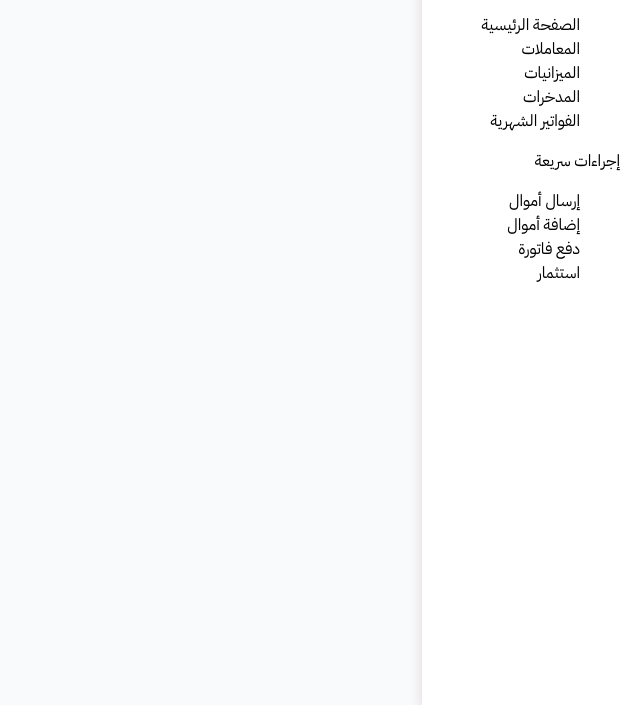
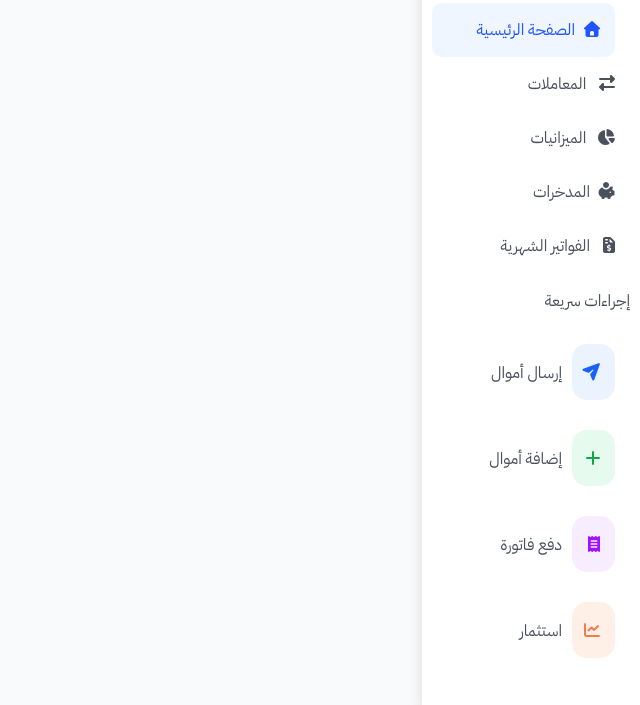
Before and after one commit to HanaMohamed01/Mudabbir-Financial-Dashboard, a plain HTML site: page index.html in a window 1280 px wide. Shown: the part 95-800 px from the top of the page, without its empty margins (640-1280 px from the left). Drawn offline with Linux system fonts and the light colour scheme.

Commit message:
Enhance sidebar with Font Awesome icons and improve active link styling in CSS

```diff
--- a/index.html
+++ b/index.html
@@ -11,6 +11,10 @@
     <link
       href="https://fonts.googleapis.com/css2?family=IBM+Plex+Sans+Arabic:wght@100;200;300;400;500;600;700&display=swap"
       rel="stylesheet"
+    />
+    <link
+      rel="stylesheet"
+      href="https://cdnjs.cloudflare.com/ajax/libs/font-awesome/7.0.1/css/all.min.css"
     />
   </head>
   <body>
@@ -31,20 +35,28 @@
         <div class="links_bar">
           <div class="main_links">
             <ul>
-              <li>الصفحة الرئيسية</li>
-              <li>المعاملات</li>
-              <li>الميزانيات</li>
-              <li>المدخرات</li>
-              <li>الفواتير الشهرية</li>
+              <li class="active_sidebar"><i class="fa-solid fa-house "> </i>الصفحة الرئيسية</li>
+              <li><i class="fa-solid fa-right-left"></i> المعاملات</li>
+              <li><i class="fa-solid fa-chart-pie"></i> الميزانيات</li>
+              <li><i class="fa-solid fa-piggy-bank"></i>المدخرات</li>
+              <li>
+                <i class="fa-solid fa-file-invoice-dollar"></i>الفواتير الشهرية
+              </li>
             </ul>
           </div>
           <span> إجراءات سريعة </span>
           <div class="speed_links">
             <ul>
-              <li>إرسال أموال</li>
-              <li>إضافة أموال</li>
-              <li>دفع فاتورة</li>
-              <li>استثمار</li>
+              <li>
+                <i class="fa-solid fa-paper-plane text-blue-600"></i>إرسال أموال
+              </li>
+              <li><i class="fa-solid fa-plus"></i>إضافة أموال</li>
+              <li>
+                <i class="fa-solid fa-receipt text-purple-600"></i>دفع فاتورة
+              </li>
+              <li>
+                <i class="fa-solid fa-chart-line text-orange-600"></i>استثمار
+              </li>
             </ul>
           </div>
         </div>
--- a/style.css
+++ b/style.css
@@ -8,6 +8,13 @@
 body {
   background-color: #f9fafc;
   margin: 0;
+}
+
+.active_sidebar{
+  color:#2153ff ;
+  background-color: #eff6ff;
+  padding-inline: 15px;
+  border-radius: 10px;
 }
 
 .dashboard .side_bar .logo_title .logo img {
@@ -25,15 +32,20 @@ body {
   margin: 0;
 }
 
+.dashboard .side_bar .logo_title .title span {
+  font-size: 14px;
+}
+
 .dashboard .side_bar {
   background-color: #ffffff;
   position: fixed;
-  padding: 20px;
+  padding: 10px;
   height: 100vh;
   justify-content: center;
   align-items: center;
   box-shadow: 0 10px 15px -3px rgb(212, 202, 202);
   width: 17%;
+  overflow-y: auto;
 }
 
 .dashboard .side_bar .logo_title .logo {
@@ -44,9 +56,54 @@ body {
   height: 25px;
   margin-left: 10px;
   box-sizing: content-box;
-  box-shadow: 2px 2px 5px rgb(91, 90, 90) ;
+  box-shadow: 2px 2px 5px rgb(91, 90, 90);
 }
 
-.dashboard .side_bar .links_bar .main_links ul ,.dashboard .side_bar .links_bar .speed_links ul{
+.dashboard .side_bar .links_bar .main_links ul,
+.dashboard .side_bar .links_bar .speed_links ul,
+.dashboard .side_bar .logo_title .title span,
+.side_bar .links_bar span {
+  color: #4b515c;
+}
+
+.dashboard .side_bar .links_bar .main_links ul,
+.dashboard .side_bar .links_bar .speed_links ul {
   list-style: none;
+  padding-right: 15px;
 }
+
+.dashboard .side_bar .links_bar .main_links ul li,
+.dashboard .side_bar .links_bar .speed_links ul li {
+  padding-block: 15px;
+  cursor: pointer;
+}
+
+.dashboard .side_bar .links_bar .main_links ul li i {
+  padding-left: 25px;
+}
+
+.dashboard .side_bar .links_bar .speed_links ul li i {
+  padding: 20px 15px 20px 28px;
+  margin-left: 10px;
+  border-radius: 15px;
+}
+
+.dashboard .side_bar .links_bar .speed_links ul li:nth-child(1) i {
+  color: #1860fb;
+  background-color: #ebf3ff;
+}
+
+.dashboard .side_bar .links_bar .speed_links ul li:nth-child(2) i {
+  color: #0ca74a;
+  background-color: #e6faee;
+}
+
+.dashboard .side_bar .links_bar .speed_links ul li:nth-child(3) i {
+  color: #9f14fd;
+  background-color: #f8edfe;
+}
+
+.dashboard .side_bar .links_bar .speed_links ul li:nth-child(4) i {
+  color: #f37c4a;
+  background-color: #fef0e7;
+}
```
